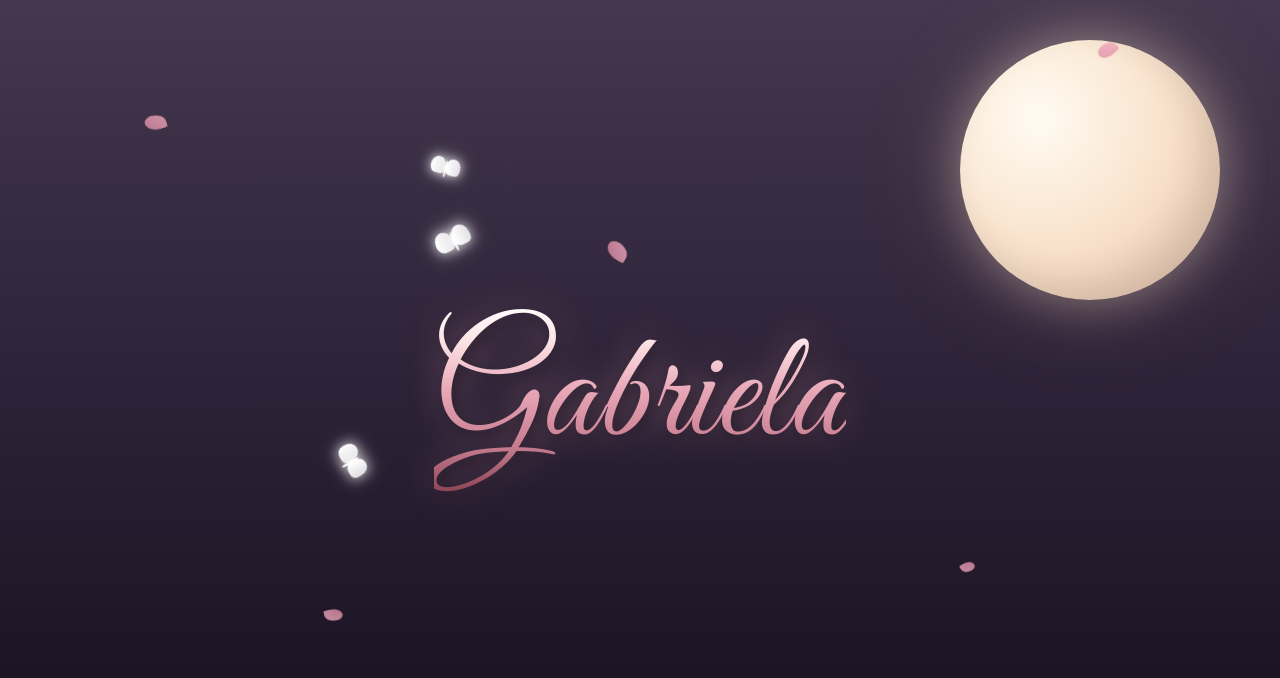
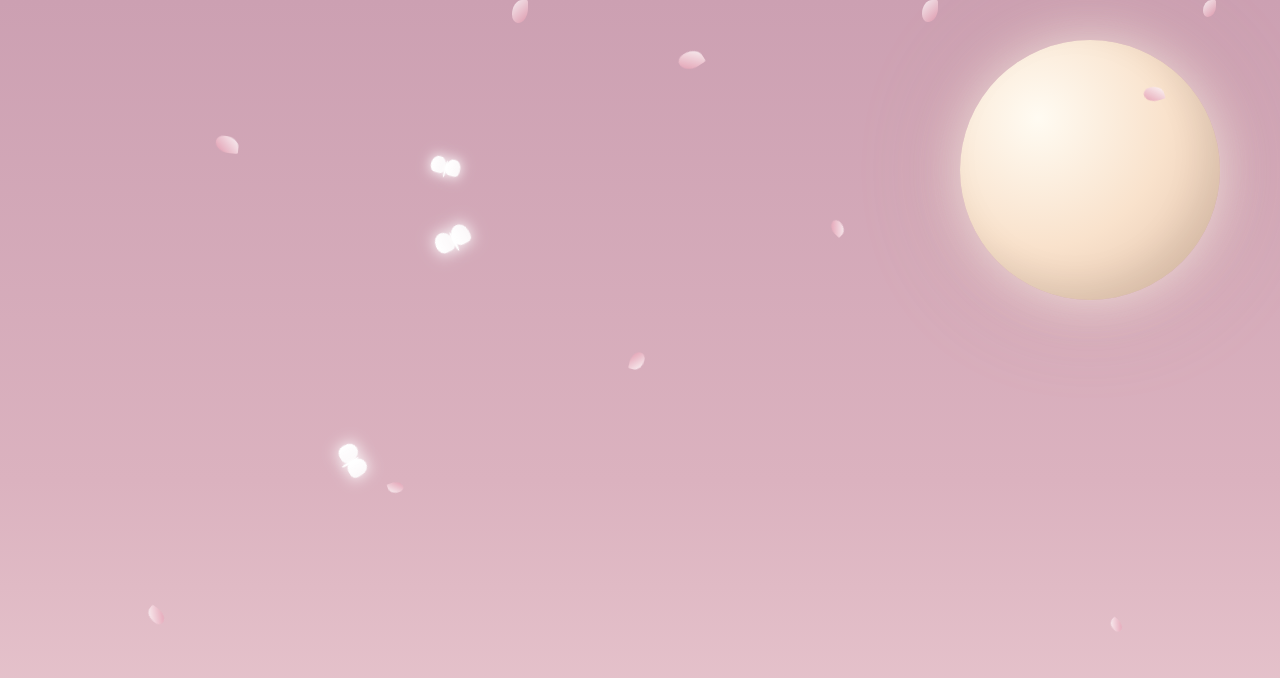
Before and after one commit to reinierramirez72-droid/CerezosMoon, a plain HTML site: page index.html in a window 1280 px wide. Drawn offline with Linux system fonts and the light colour scheme; a web font is replaced by a local one.

Commit message:
Update style.css

```diff
--- a/style.css
+++ b/style.css
@@ -7,7 +7,7 @@ html, body {
     width: 100%;
     height: 100%;
     overflow: hidden;
-    background-color: #1a1423;
+    background-color: #cca0b2;
 }
 
 .xat-space-escenario {
@@ -17,7 +17,8 @@ html, body {
     display: flex;
     justify-content: center;
     align-items: center;
-    background: linear-gradient(180deg, #44374e 0%, #2c2136 50%, #150f1c 100%);
+    /* NUEVO GRADIENTE: Basado exactamente en tu referencia rosa empolvado */
+    background: linear-gradient(180deg, #cca0b2 0%, #dbb2bf 60%, #eacad1 100%);
 }
 
 /* ==========================================
@@ -32,13 +33,14 @@ html, body {
     background: radial-gradient(circle at 30% 30%, #fffbf2 0%, #f9e2cc 50%, #dfbda6 100%);
     border-radius: 50%;
     z-index: 1;
-    box-shadow: 0 0 50px rgba(249, 226, 204, 0.4),
-                0 0 100px rgba(223, 189, 166, 0.2),
-                inset -15px -15px 35px rgba(0, 0, 0, 0.1);
+    /* Suavizado de sombras para el nuevo fondo claro */
+    box-shadow: 0 0 50px rgba(255, 251, 242, 0.6),
+                0 0 100px rgba(223, 189, 166, 0.3),
+                inset -15px -15px 35px rgba(0, 0, 0, 0.08);
 }
 
 /* ==========================================
-   LLUVIA DE PÉTALOS ANIMADOS
+   LLUVIA DENSA DE PÉTALOS ANIMADOS
    ========================================== */
 .lluvia-petalos {
     position: absolute;
@@ -50,27 +52,35 @@ html, body {
 
 .petalo {
     position: absolute;
-    background: linear-gradient(135deg, #f3b0c3 0%, #db879f 100%);
+    /* Degradado de pétalos ajustado para que resalten sobre el fondo rosa */
+    background: linear-gradient(135deg, #ffffff 0%, #e297ac 100%);
     border-radius: 70% 10% 70% 40%;
-    opacity: 0.7;
-    animation: caer 8s linear infinite;
+    opacity: 0.8;
+    animation: caer 9s linear infinite;
 }
 
-.p1 { width: 12px; height: 18px; left: 20%; animation-delay: 0s; animation-duration: 7s; }
-.p2 { width: 16px; height: 22px; left: 45%; animation-delay: 2s; animation-duration: 9s; }
-.p3 { width: 10px; height: 14px; left: 70%; animation-delay: 1s; animation-duration: 6s; }
-.p4 { width: 14px; height: 20px; left: 85%; animation-delay: 4s; animation-duration: 8s; }
-.p5 { width: 15px; height: 21px; left: 10%; animation-delay: 3s; animation-duration: 10s; }
+.p1  { width: 13px; height: 19px; left: 5%;  animation-delay: 0s;   animation-duration: 7s;  }
+.p2  { width: 17px; height: 23px; left: 15%; animation-delay: 3s;   animation-duration: 9s;  }
+.p3  { width: 11px; height: 15px; left: 25%; animation-delay: 1.5s; animation-duration: 6s;  }
+.p4  { width: 15px; height: 21px; left: 35%; animation-delay: 5s;   animation-duration: 8.5s;}
+.p5  { width: 14px; height: 18px; left: 45%; animation-delay: 0.5s; animation-duration: 10s; }
+.p6  { width: 18px; height: 24px; left: 52%; animation-delay: 4s;   animation-duration: 7.5s;}
+.p7  { width: 12px; height: 16px; left: 62%; animation-delay: 2.5s; animation-duration: 8s;  }
+.p8  { width: 16px; height: 22px; left: 72%; animation-delay: 6s;   animation-duration: 9.5s;}
+.p9  { width: 10px; height: 14px; left: 80%; animation-delay: 1s;   animation-duration: 5.5s;}
+.p10 { width: 15px; height: 20px; left: 88%; animation-delay: 3.5s; animation-duration: 8.8s;}
+.p11 { width: 13px; height: 17px; left: 94%; animation-delay: 7s;   animation-duration: 10.5s;}
+.p12 { width: 16px; height: 23px; left: 40%; animation-delay: 8s;   animation-duration: 7.2s;}
 
 @keyframes caer {
     0% { top: -10%; transform: translateX(0) rotate(0deg); opacity: 0; }
-    10% { opacity: 0.8; }
-    90% { opacity: 0.8; }
-    100% { top: 110%; transform: translateX(100px) rotate(360deg); opacity: 0; }
+    10% { opacity: 0.9; }
+    90% { opacity: 0.9; }
+    100% { top: 110%; transform: translateX(120px) rotate(430deg); opacity: 0; }
 }
 
 /* ==========================================
-   ESTILO BASE DE LAS MARIPOSAS (VISTA SUPERIOR)
+   ESTILO BASE DE LAS MARIPOSAS
    ========================================== */
 .mariposa-contenedor {
     position: absolute;
@@ -103,20 +113,19 @@ html, body {
     position: absolute;
     width: 20px;
     height: 22px;
-    background: linear-gradient(to right, #ffffff, rgba(255, 255, 255, 0.85));
+    background: linear-gradient(to right, #ffffff, rgba(255, 255, 255, 0.9));
     border-radius: 50% 50% 30% 40%;
-    box-shadow: 0 0 15px rgba(255, 255, 255, 0.85), 0 0 25px rgba(255, 255, 255, 0.3);
+    box-shadow: 0 0 15px rgba(255, 255, 255, 0.9), 0 0 25px rgba(255, 255, 255, 0.4);
     top: 5px;
 }
 
-/* ALETEO SUAVE Y DELICADO (Usa ease-in-out y tiempos más lentos) */
 .ala-izquierda {
     right: 50%;
     transform-origin: right center;
     animation: aleteoIzquierdo 0.6s ease-in-out infinite alternate;
 }
 
-.ala-right, .ala-derecha {
+.ala-derecha {
     left: 50%;
     transform-origin: left center;
     border-radius: 50% 50% 40% 30%;
@@ -133,20 +142,10 @@ html, body {
     100% { transform: rotateY(-65deg); }
 }
 
-/* CONTROL INDIVIDUAL DE LAS 3 MARIPOSAS */
-.m1 {
-    animation: vuelo1 24s ease-in-out infinite;
-}
-.m2 {
-    animation: vuelo2 28s ease-in-out infinite;
-    animation-delay: -5s; /* Empieza en un punto intermedio de la ruta */
-}
-.m3 {
-    animation: vuelo3 32s ease-in-out infinite;
-    animation-delay: -12s;
-}
+.m1 { animation: vuelo1 24s ease-in-out infinite; }
+.m2 { animation: vuelo2 28s ease-in-out infinite; animation-delay: -5s; }
+.m3 { animation: vuelo3 32s ease-in-out infinite; animation-delay: -12s; }
 
-/* TRAYECTORIAS INDEPENDIENTES DE VUELO REVOLOTEANDO */
 @keyframes vuelo1 {
     0% { top: 75%; left: 15%; transform: scale(0.8) rotate(15deg); }
     25% { top: 25%; left: 35%; transform: scale(0.95) rotate(-30deg); }
@@ -170,7 +169,7 @@ html, body {
 }
 
 /* ==========================================
-   TIPOGRAFÍA EN CSS (ORO ROSA)
+   TIPOGRAFÍA EN CSS (ORO ROSA CON MÁS CONTRASTE)
    ========================================== */
 .contenedor-nombre {
     position: relative;
@@ -187,17 +186,19 @@ html, body {
     margin: 0;
     font-weight: 400;
     display: inline-block;
+    /* Ajuste de tonos metálicos para contrastar de forma impecable con el fondo claro */
     background: linear-gradient(to bottom,
         #ffffff 0%,
-        #fce1e4 20%,
-        #e8a7b6 45%,
-        #c57b8e 75%,
-        #8b4154 100%
+        #fbcad0 20%,
+        #dba4b2 45%,
+        #9b5368 75%,
+        #5a2030 100-
     );
     -webkit-background-clip: text;
     -webkit-text-fill-color: transparent;
-    filter: drop-shadow(3px 5px 8px rgba(0, 0, 0, 0.5))
-            drop-shadow(0px 0px 15px rgba(232, 167, 182, 0.35));
+    /* Sombras más marcadas para dar volumen al texto sobre el rosa pastel */
+    filter: drop-shadow(4px 6px 10px rgba(40, 20, 30, 0.45))
+            drop-shadow(0px 0px 15px rgba(255, 255, 255, 0.4));
     letter-spacing: 1px;
 }
 
```
